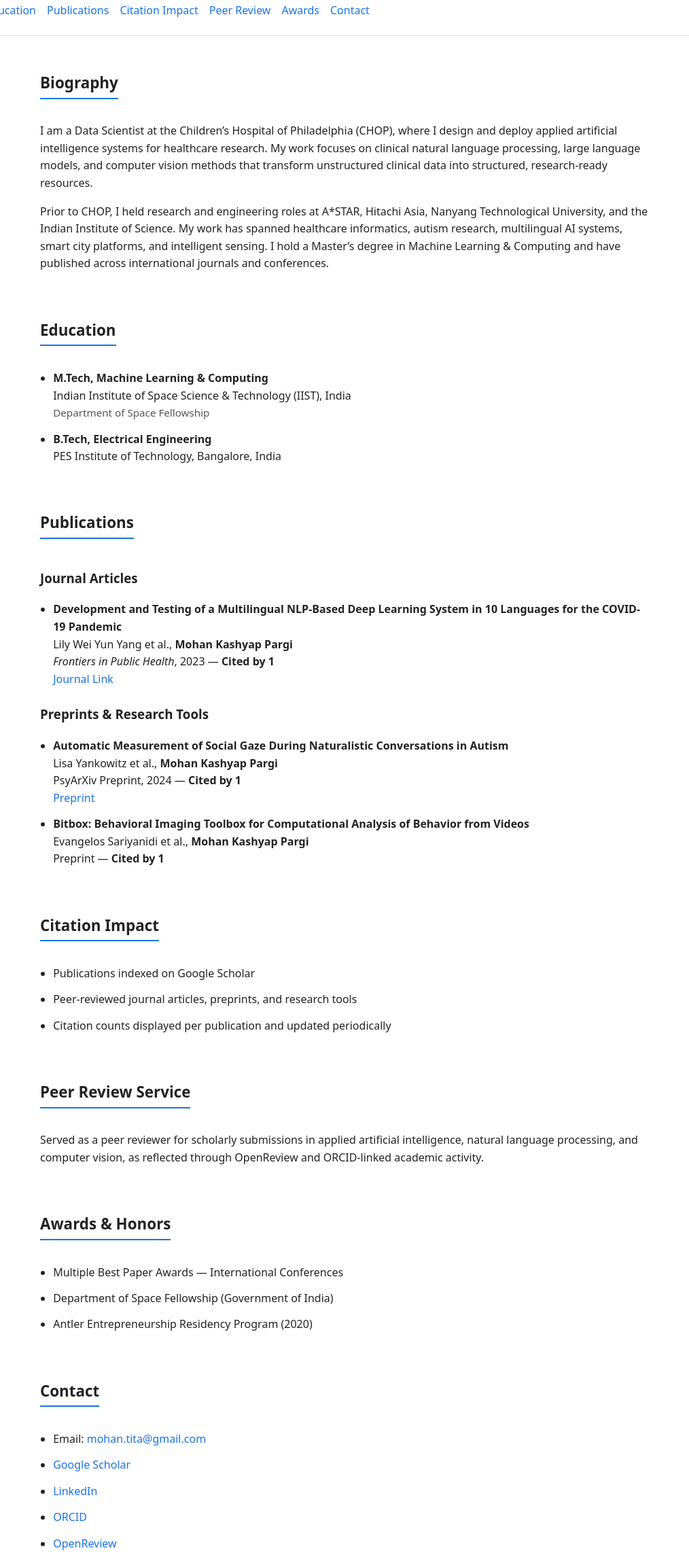
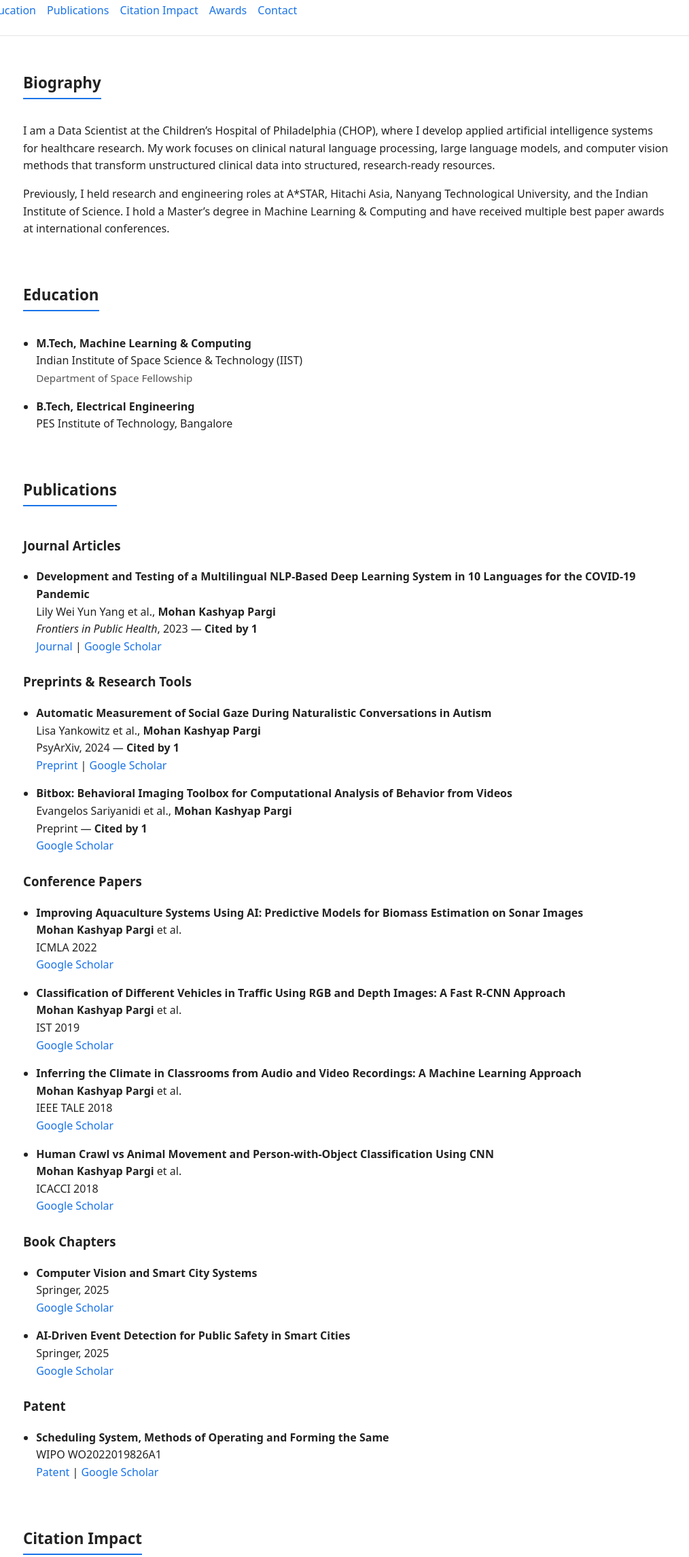
Before and after one commit to mohankashyap/mohan-pargi.github.io, a plain HTML site: page index.html in a window 1280 px wide. Shown: the part 156-2447 px from the top of the page at 68% size, without its empty margins (131-1145 px from the left). Drawn offline with Linux system fonts and the light colour scheme.

Commit message:
Refactor index.html with content and style updates
Updated various sections of the index.html file, including adjustments to the maximum width, margin-bottom for list items, and revisions to biography and education text. Added citation impact section and updated links for Google Scholar profile.

```diff
--- a/index.html
+++ b/index.html
@@ -11,7 +11,7 @@
       --text: #222;
       --muted: #555;
       --bg: #ffffff;
-      --max-width: 900px;
+      --max-width: 950px;
     }
 
     html { scroll-behavior: smooth; }
@@ -61,7 +61,7 @@
     section h3 { margin-top: 1.5rem; }
 
     ul { padding-left: 1.2rem; }
-    li { margin-bottom: 0.8rem; }
+    li { margin-bottom: 1rem; }
 
     .meta { color: var(--muted); font-size: 0.95rem; }
 
@@ -87,7 +87,6 @@
     <a href="#education">Education</a>
     <a href="#publications">Publications</a>
     <a href="#impact">Citation Impact</a>
-    <a href="#contributions">Peer Review</a>
     <a href="#awards">Awards</a>
     <a href="#contact">Contact</a>
   </nav>
@@ -97,21 +96,18 @@
 
 <section id="biography">
   <h2>Biography</h2>
-  <!-- Edit biography text here -->
   <p>
-    I am a Data Scientist at the Children’s Hospital of Philadelphia (CHOP), where
-    I design and deploy applied artificial intelligence systems for healthcare research.
-    My work focuses on clinical natural language processing, large language models,
-    and computer vision methods that transform unstructured clinical data into
-    structured, research-ready resources.
+    I am a Data Scientist at the Children’s Hospital of Philadelphia (CHOP), where I
+    develop applied artificial intelligence systems for healthcare research. My work
+    focuses on clinical natural language processing, large language models, and computer
+    vision methods that transform unstructured clinical data into structured,
+    research-ready resources.
   </p>
   <p>
-    Prior to CHOP, I held research and engineering roles at A*STAR, Hitachi Asia,
-    Nanyang Technological University, and the Indian Institute of Science. My work
-    has spanned healthcare informatics, autism research, multilingual AI systems,
-    smart city platforms, and intelligent sensing. I hold a Master’s degree in
-    Machine Learning & Computing and have published across international journals
-    and conferences.
+    Previously, I held research and engineering roles at A*STAR, Hitachi Asia,
+    Nanyang Technological University, and the Indian Institute of Science. I hold a
+    Master’s degree in Machine Learning & Computing and have received multiple
+    best paper awards at international conferences.
   </p>
 </section>
 
@@ -120,12 +116,12 @@
   <ul>
     <li>
       <strong>M.Tech, Machine Learning & Computing</strong><br/>
-      Indian Institute of Space Science & Technology (IIST), India<br/>
+      Indian Institute of Space Science & Technology (IIST)<br/>
       <span class="meta">Department of Space Fellowship</span>
     </li>
     <li>
       <strong>B.Tech, Electrical Engineering</strong><br/>
-      PES Institute of Technology, Bangalore, India
+      PES Institute of Technology, Bangalore
     </li>
   </ul>
 </section>
@@ -138,9 +134,9 @@
     <li>
       <strong>Development and Testing of a Multilingual NLP-Based Deep Learning System in 10 Languages for the COVID-19 Pandemic</strong><br/>
       Lily Wei Yun Yang et al., <strong>Mohan Kashyap Pargi</strong><br/>
-      <em>Frontiers in Public Health</em>, 2023 —
-      <strong>Cited by 1</strong><br/>
-      <a href="https://www.frontiersin.org/articles/10.3389/fpubh.2023.1063466">Journal Link</a>
+      <em>Frontiers in Public Health</em>, 2023 — <strong>Cited by 1</strong><br/>
+      <a href="https://www.frontiersin.org/articles/10.3389/fpubh.2023.1063466">Journal</a> |
+      <a href="https://scholar.google.com/scholar?q=Development+and+Testing+of+a+Multilingual+Natural+Language+Processing+Based+Deep+Learning+System+in+10+Languages+for+the+COVID+19+Pandemic">Google Scholar</a>
     </li>
   </ul>
 
@@ -149,35 +145,81 @@
     <li>
       <strong>Automatic Measurement of Social Gaze During Naturalistic Conversations in Autism</strong><br/>
       Lisa Yankowitz et al., <strong>Mohan Kashyap Pargi</strong><br/>
-      PsyArXiv Preprint, 2024 —
-      <strong>Cited by 1</strong><br/>
-      <a href="https://osf.io/preprints/psyarxiv/rjvmx_v2">Preprint</a>
+      PsyArXiv, 2024 — <strong>Cited by 1</strong><br/>
+      <a href="https://osf.io/preprints/psyarxiv/rjvmx_v2">Preprint</a> |
+      <a href="https://scholar.google.com/scholar?q=Automatic+Measurement+of+Social+Gaze+During+Naturalistic+Conversations+in+Autism">Google Scholar</a>
     </li>
 
     <li>
       <strong>Bitbox: Behavioral Imaging Toolbox for Computational Analysis of Behavior from Videos</strong><br/>
       Evangelos Sariyanidi et al., <strong>Mohan Kashyap Pargi</strong><br/>
-      Preprint —
-      <strong>Cited by 1</strong>
+      Preprint — <strong>Cited by 1</strong><br/>
+      <a href="https://scholar.google.com/scholar?q=Bitbox+Behavioral+Imaging+Toolbox+for+Computational+Analysis+of+Behavior+from+Videos">Google Scholar</a>
+    </li>
+  </ul>
+
+  <h3>Conference Papers</h3>
+  <ul>
+    <li>
+      <strong>Improving Aquaculture Systems Using AI: Predictive Models for Biomass Estimation on Sonar Images</strong><br/>
+      <strong>Mohan Kashyap Pargi</strong> et al.<br/>
+      ICMLA 2022<br/>
+      <a href="https://scholar.google.com/scholar?q=Improving+Aquaculture+Systems+Using+AI+Predictive+Models+for+Biomass+Estimation+on+Sonar+Images">Google Scholar</a>
+    </li>
+
+    <li>
+      <strong>Classification of Different Vehicles in Traffic Using RGB and Depth Images: A Fast R-CNN Approach</strong><br/>
+      <strong>Mohan Kashyap Pargi</strong> et al.<br/>
+      IST 2019<br/>
+      <a href="https://scholar.google.com/scholar?q=Classification+of+Different+Vehicles+in+Traffic+Using+RGB+and+Depth+Images+A+Fast+RCNN+Approach">Google Scholar</a>
+    </li>
+
+    <li>
+      <strong>Inferring the Climate in Classrooms from Audio and Video Recordings: A Machine Learning Approach</strong><br/>
+      <strong>Mohan Kashyap Pargi</strong> et al.<br/>
+      IEEE TALE 2018<br/>
+      <a href="https://scholar.google.com/scholar?q=Inferring+the+Climate+in+Classrooms+from+Audio+and+Video+Recordings">Google Scholar</a>
+    </li>
+
+    <li>
+      <strong>Human Crawl vs Animal Movement and Person-with-Object Classification Using CNN</strong><br/>
+      <strong>Mohan Kashyap Pargi</strong> et al.<br/>
+      ICACCI 2018<br/>
+      <a href="https://scholar.google.com/scholar?q=Human+Crawl+vs+Animal+Movement+and+Person+with+Object+Classification+Using+CNN">Google Scholar</a>
+    </li>
+  </ul>
+
+  <h3>Book Chapters</h3>
+  <ul>
+    <li>
+      <strong>Computer Vision and Smart City Systems</strong><br/>
+      Springer, 2025<br/>
+      <a href="https://scholar.google.com/scholar?q=Computer+Vision+and+Smart+City+Systems+Pargi">Google Scholar</a>
+    </li>
+
+    <li>
+      <strong>AI-Driven Event Detection for Public Safety in Smart Cities</strong><br/>
+      Springer, 2025<br/>
+      <a href="https://scholar.google.com/scholar?q=AI+Driven+Event+Detection+for+Public+Safety+in+Smart+Cities+Pargi">Google Scholar</a>
+    </li>
+  </ul>
+
+  <h3>Patent</h3>
+  <ul>
+    <li>
+      <strong>Scheduling System, Methods of Operating and Forming the Same</strong><br/>
+      WIPO WO2022019826A1<br/>
+      <a href="https://patents.google.com/patent/WO2022019826A1">Patent</a> |
+      <a href="https://scholar.google.com/scholar?q=Scheduling+System+Methods+of+Operating+and+Forming+the+Same+Pargi">Google Scholar</a>
     </li>
   </ul>
 </section>
 
 <section id="impact">
   <h2>Citation Impact</h2>
-  <ul>
-    <li>Publications indexed on Google Scholar</li>
-    <li>Peer-reviewed journal articles, preprints, and research tools</li>
-    <li>Citation counts displayed per publication and updated periodically</li>
-  </ul>
-</section>
-
-<section id="contributions">
-  <h2>Peer Review Service</h2>
   <p>
-    Served as a peer reviewer for scholarly submissions in applied artificial intelligence,
-    natural language processing, and computer vision, as reflected through OpenReview
-    and ORCID-linked academic activity.
+    My research outputs are indexed on Google Scholar, with citation counts shown
+    per publication and dynamically updated via Scholar search links.
   </p>
 </section>
 
@@ -194,7 +236,7 @@
   <h2>Contact</h2>
   <ul>
     <li>Email: <a href="mailto:mohan.tita@gmail.com">mohan.tita@gmail.com</a></li>
-    <li><a href="https://scholar.google.com/citations?user=pPg4cLEAAAAJ">Google Scholar</a></li>
+    <li><a href="https://scholar.google.com/citations?user=pPg4cLEAAAAJ">Google Scholar Profile</a></li>
     <li><a href="https://www.linkedin.com/in/mohan-kashyap-pargi-a520483b/">LinkedIn</a></li>
     <li><a href="https://orcid.org/0009-0005-4565-6526">ORCID</a></li>
     <li><a href="https://openreview.net/profile?id=~MOHAN_KASHYAP_PARGI1">OpenReview</a></li>
```
